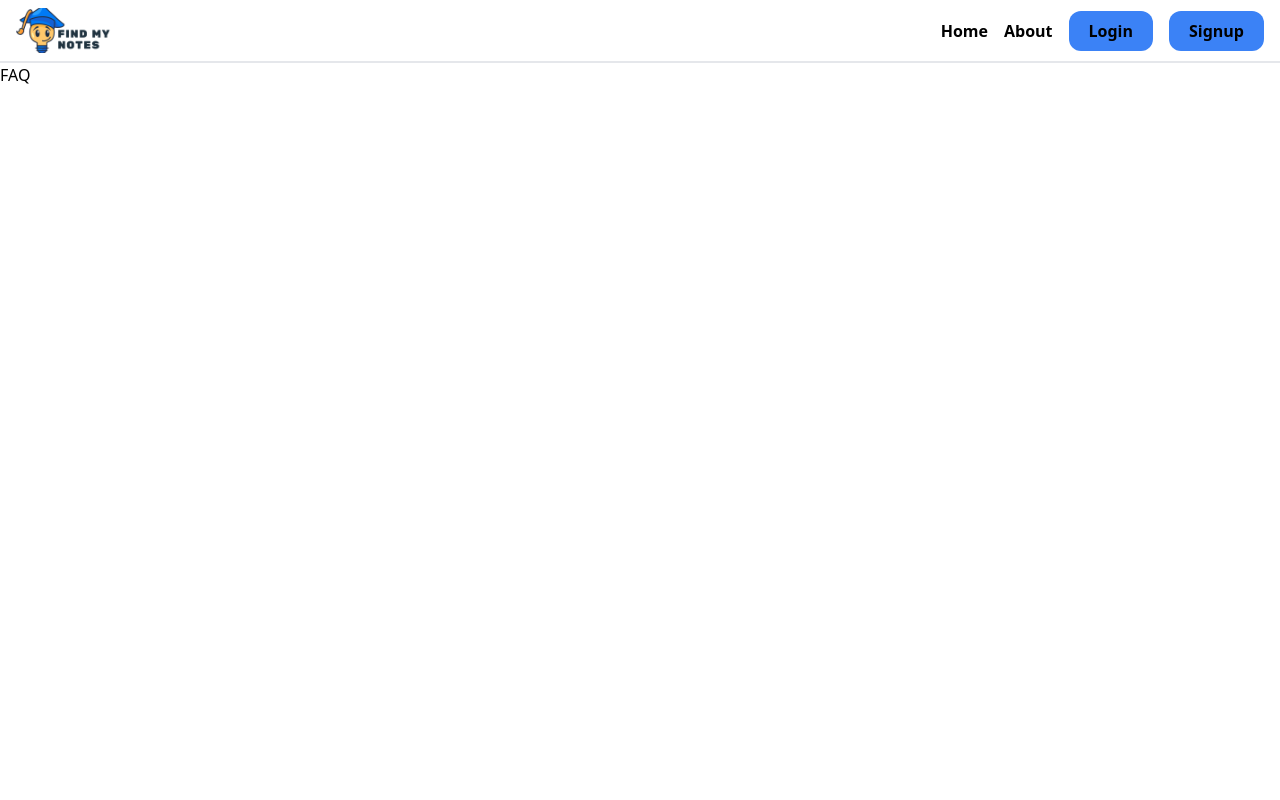
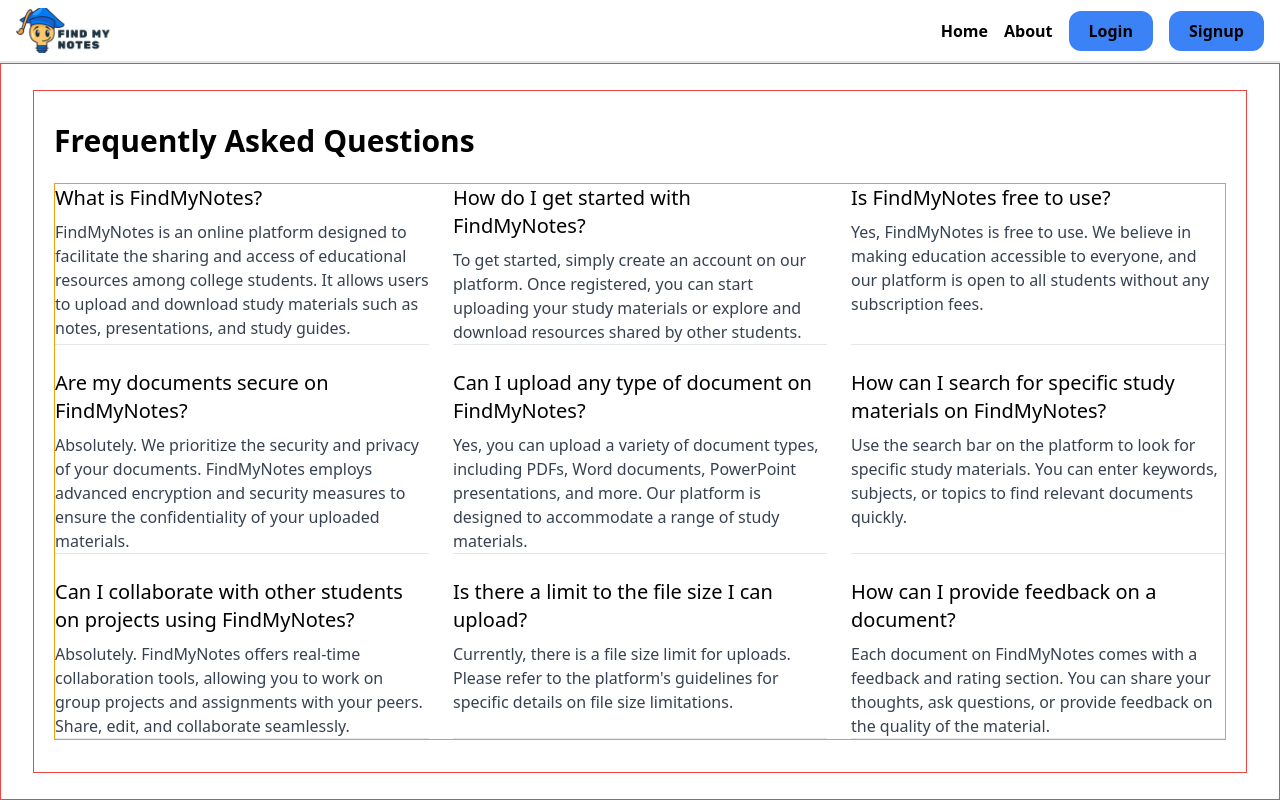
Before and after one commit to Yuvadi29/FindMyNotes, a React (Vite) app in the folder client/: page /faq in a window 1280 px wide. Built offline with nearby package versions, Linux system fonts and the light colour scheme.

Commit message:
Added FAQ section

```diff
--- a/client/src/pages/FAQ.jsx
+++ b/client/src/pages/FAQ.jsx
@@ -1,9 +1,78 @@
-import React from 'react'
+import React, { useState } from "react";
+import { CiSquarePlus } from "react-icons/ci";
+import { CiSquareMinus } from "react-icons/ci";
 
 const FAQ = () => {
+  const faqs = [
+    {
+      question: "What is FindMyNotes?",
+      answer:
+        "FindMyNotes is an online platform designed to facilitate the sharing and access of educational resources among college students. It allows users to upload and download study materials such as notes, presentations, and study guides.",
+    },
+    {
+      question: "How do I get started with FindMyNotes?",
+      answer:
+        "To get started, simply create an account on our platform. Once registered, you can start uploading your study materials or explore and download resources shared by other students.",
+    },
+    {
+      question: "Is FindMyNotes free to use?",
+      answer:
+        "Yes, FindMyNotes is free to use. We believe in making education accessible to everyone, and our platform is open to all students without any subscription fees.",
+    },
+    {
+      question: "Are my documents secure on FindMyNotes?",
+      answer:
+        "Absolutely. We prioritize the security and privacy of your documents. FindMyNotes employs advanced encryption and security measures to ensure the confidentiality of your uploaded materials.",
+    },
+    {
+      question: "Can I upload any type of document on FindMyNotes?",
+      answer:
+        "Yes, you can upload a variety of document types, including PDFs, Word documents, PowerPoint presentations, and more. Our platform is designed to accommodate a range of study materials.",
+    },
+    {
+      question: "How can I search for specific study materials on FindMyNotes?",
+      answer:
+        "Use the search bar on the platform to look for specific study materials. You can enter keywords, subjects, or topics to find relevant documents quickly.",
+    },
+    {
+      question:
+        "Can I collaborate with other students on projects using FindMyNotes?",
+      answer:
+        "Absolutely. FindMyNotes offers real-time collaboration tools, allowing you to work on group projects and assignments with your peers. Share, edit, and collaborate seamlessly.",
+    },
+    {
+      question: "Is there a limit to the file size I can upload?",
+      answer:
+        "Currently, there is a file size limit for uploads. Please refer to the platform's guidelines for specific details on file size limitations.",
+    },
+    {
+      question: "How can I provide feedback on a document?",
+      answer:
+        "Each document on FindMyNotes comes with a feedback and rating section. You can share your thoughts, ask questions, or provide feedback on the quality of the material.",
+    },
+  ];
+
+  const [isFaqSectionActive, setIsFaqSectionActive] = useState(false);
+
   return (
-    <div>FAQ</div>
-  )
-}
+    <div className="grid h-auto place-content-center border border-red-500 p-8 xl:h-heightWithoutNavbar">
+      <div className="mx-auto max-w-[1400px] border border-red-500 px-5 py-8">
+        <h2 className="mb-6 text-3xl font-black">Frequently Asked Questions</h2>
+        <div className="grid grid-cols-1 gap-6 border border-amber-500 sm:grid-cols-2 lg:grid-cols-3">
+          {faqs.map((faq, index) => (
+            <div key={index} className="border-b">
+              <h3 className="mb-2 text-lg font-medium sm:text-xl">
+                {faq.question}
+              </h3>
+              <p className="text-sm text-gray-700 sm:text-base ">
+                {faq.answer}
+              </p>
+            </div>
+          ))}
+        </div>
+      </div>
+    </div>
+  );
+};
 
-export default FAQ
+export default FAQ;
```
